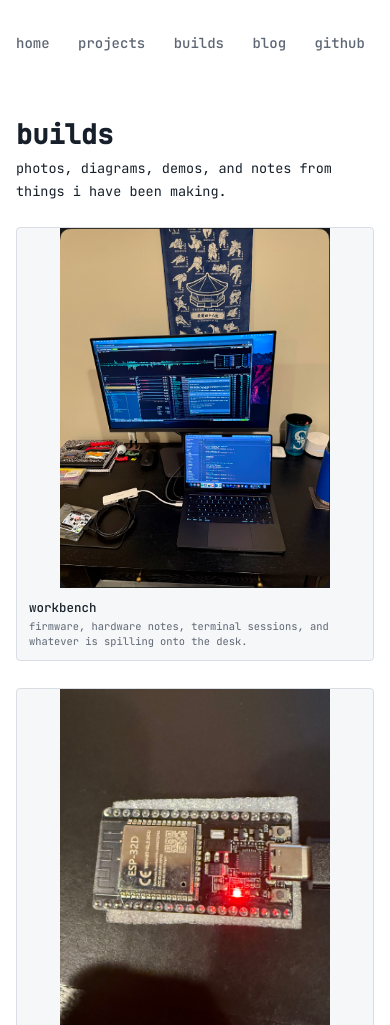
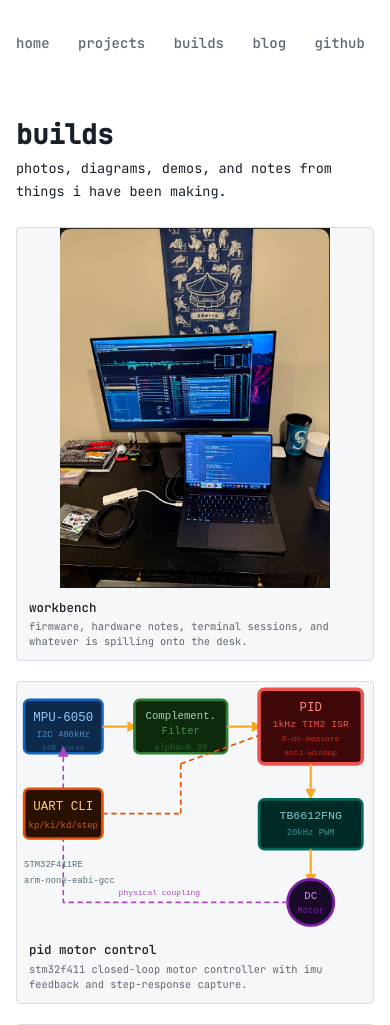
Before and after one commit to HueCodes/HueCodes.github.io, a Jekyll site: the page built from builds.md, in a window 390 px wide. Shown: the top 1025 px of the page. Built offline with Jekyll 4.4.1, drawn with Linux system fonts in a browser that asks for light colours; some of the changed text lies outside the part shown; grey boxes are pictures that could not be loaded.

Commit message:
Refine homepage and builds order

```diff
--- a/assets/css/style.css
+++ b/assets/css/style.css
@@ -260,22 +260,26 @@ nav a:hover::after {
 
 /* Builds */
 .craft-stream {
-  column-count: 2;
-  column-gap: 1.25rem;
+  display: grid;
+  grid-template-columns: repeat(2, minmax(0, 1fr));
+  align-items: start;
+  gap: 1.25rem;
   margin-top: 1.25rem;
 }
 
 .craft-entry {
   position: relative;
-  display: inline-block;
   width: 100%;
   margin: 0;
-  margin-bottom: 1.25rem;
-  break-inside: avoid;
   overflow: hidden;
   border: 1px solid var(--border);
   border-radius: 4px;
   background: var(--surface);
+}
+
+.craft-entry:nth-child(4n),
+.craft-entry:nth-child(4n + 1) {
+  transform: translateY(0.65rem);
 }
 
 .craft-entry img,
@@ -701,7 +705,12 @@ pre code {
   }
 
   .craft-stream {
-    column-count: 1;
+    grid-template-columns: 1fr;
+  }
+
+  .craft-entry:nth-child(4n),
+  .craft-entry:nth-child(4n + 1) {
+    transform: none;
   }
 
   .craft-caption {
--- a/builds.md
+++ b/builds.md
@@ -26,10 +26,12 @@ title: builds
   </figure>
 
   <figure class="craft-entry">
-    <img src="/assets/images/builds/esp32-board-flashing.jpg" alt="esp32 development board powered over usb with status led on">
+    <a href="/hardware/pid-motor-control/">
+      <img src="/assets/images/projects/pid-motor-control.svg" alt="pid motor control diagram">
+    </a>
     <figcaption class="craft-caption">
-      <span>esp32 bringup</span>
-      <small>flashing firmware and validating a board on the bench.</small>
+      <a href="/hardware/pid-motor-control/">pid motor control</a>
+      <small>stm32f411 closed-loop motor controller with imu feedback and step-response capture.</small>
     </figcaption>
   </figure>
 
@@ -38,6 +40,14 @@ title: builds
     <figcaption class="craft-caption">
       <span>particle collision sim</span>
       <small>desktop demo with dense elastic collisions, live counters, and a spatial-grid style workload.</small>
+    </figcaption>
+  </figure>
+
+  <figure class="craft-entry">
+    <img src="/assets/images/builds/esp32-board-flashing.jpg" alt="esp32 development board powered over usb with status led on">
+    <figcaption class="craft-caption">
+      <span>esp32 bringup</span>
+      <small>flashing firmware and validating a board on the bench.</small>
     </figcaption>
   </figure>
 
@@ -62,42 +72,12 @@ title: builds
   </figure>
 
   <figure class="craft-entry">
-    <a href="https://huecodes.github.io/Archimedes/">
-      <img src="/assets/images/projects/archimedes-critical-area.png" alt="archimedes computational geometry view">
-    </a>
-    <figcaption class="craft-caption">
-      <a href="https://huecodes.github.io/Archimedes/">archimedes</a>
-      <small>browser computational geometry in rust, wasm, and webgpu.</small>
-    </figcaption>
-  </figure>
-
-  <figure class="craft-entry">
     <a href="https://github.com/HueCodes/gretun">
       <img src="/assets/images/projects/gretun-tunnel.png" alt="gretun tunnel diagram">
     </a>
     <figcaption class="craft-caption">
       <a href="https://github.com/HueCodes/gretun">gretun</a>
       <small>nat-traversing gre-over-fou tunnels with sealed discovery and linux netlink integration.</small>
-    </figcaption>
-  </figure>
-
-  <figure class="craft-entry">
-    <a href="/hardware/pid-motor-control/">
-      <img src="/assets/images/projects/pid-motor-control.svg" alt="pid motor control diagram">
-    </a>
-    <figcaption class="craft-caption">
-      <a href="/hardware/pid-motor-control/">pid motor control</a>
-      <small>stm32f411 closed-loop motor controller with imu feedback and step-response capture.</small>
-    </figcaption>
-  </figure>
-
-  <figure class="craft-entry">
-    <a href="/hardware/raft-consensus-mcu/">
-      <img src="/assets/images/projects/raft-consensus-mcu.svg" alt="raft consensus mcu cluster diagram">
-    </a>
-    <figcaption class="craft-caption">
-      <a href="/hardware/raft-consensus-mcu/">raft-consensus-mcu</a>
-      <small>raft leader election and replicated state over a small esp32-s3 cluster.</small>
     </figcaption>
   </figure>
 
@@ -130,4 +110,14 @@ title: builds
       <small>multi-cloud asset discovery, drift detection, background scanning, and dashboard work.</small>
     </figcaption>
   </figure>
+
+  <figure class="craft-entry">
+    <a href="https://huecodes.github.io/Archimedes/">
+      <img src="/assets/images/projects/archimedes-critical-area.png" alt="archimedes computational geometry view">
+    </a>
+    <figcaption class="craft-caption">
+      <a href="https://huecodes.github.io/Archimedes/">archimedes</a>
+      <small>browser computational geometry in rust, wasm, and webgpu.</small>
+    </figcaption>
+  </figure>
 </div>
```
Also changed, not shown: index.md (+4 -2 lines).
